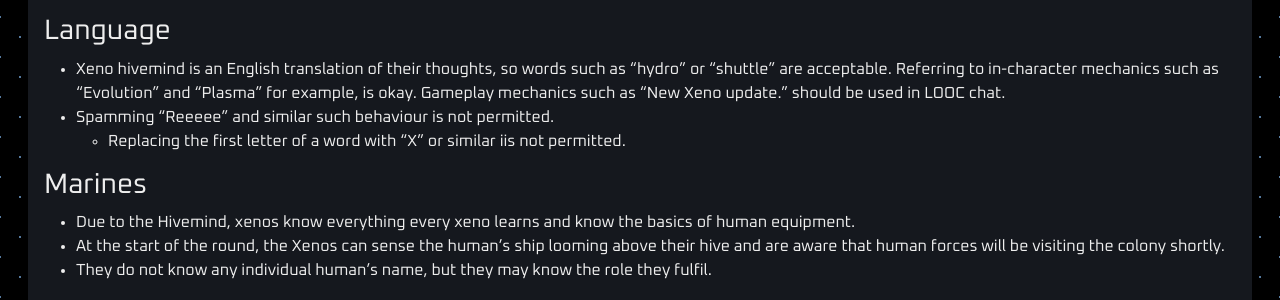
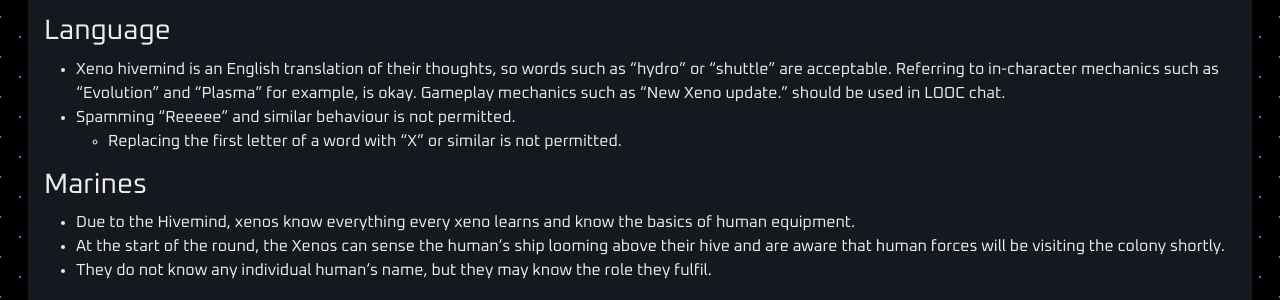
Before and after one commit to cmss13-devs/web, a Jekyll site: the page built from rules.md, in a window 1280 px wide and 900 px high, scrolled down 3792 px. Shown: the part 151-451 px from the top of the window. Built offline with Jekyll 4.4.1, drawn with Linux system fonts in a browser that asks for light colours.

Commit message:
Update rules.md

```diff
--- a/rules.md
+++ b/rules.md
@@ -147,8 +147,8 @@
 ### Language
 
 - Xeno hivemind is an English translation of their thoughts, so words such as “hydro” or “shuttle” are acceptable. Referring to in-character mechanics such as "Evolution" and "Plasma" for example, is okay. Gameplay mechanics such as "New Xeno update." should be used in LOOC chat.
-- Spamming "Reeeee" and similar such behaviour is not permitted.
-    - Replacing the first letter of a word with "X" or similar iis not permitted.
+- Spamming "Reeeee" and similar behaviour is not permitted.
+    - Replacing the first letter of a word with "X" or similar is not permitted.
 
 ### Marines
 
```
